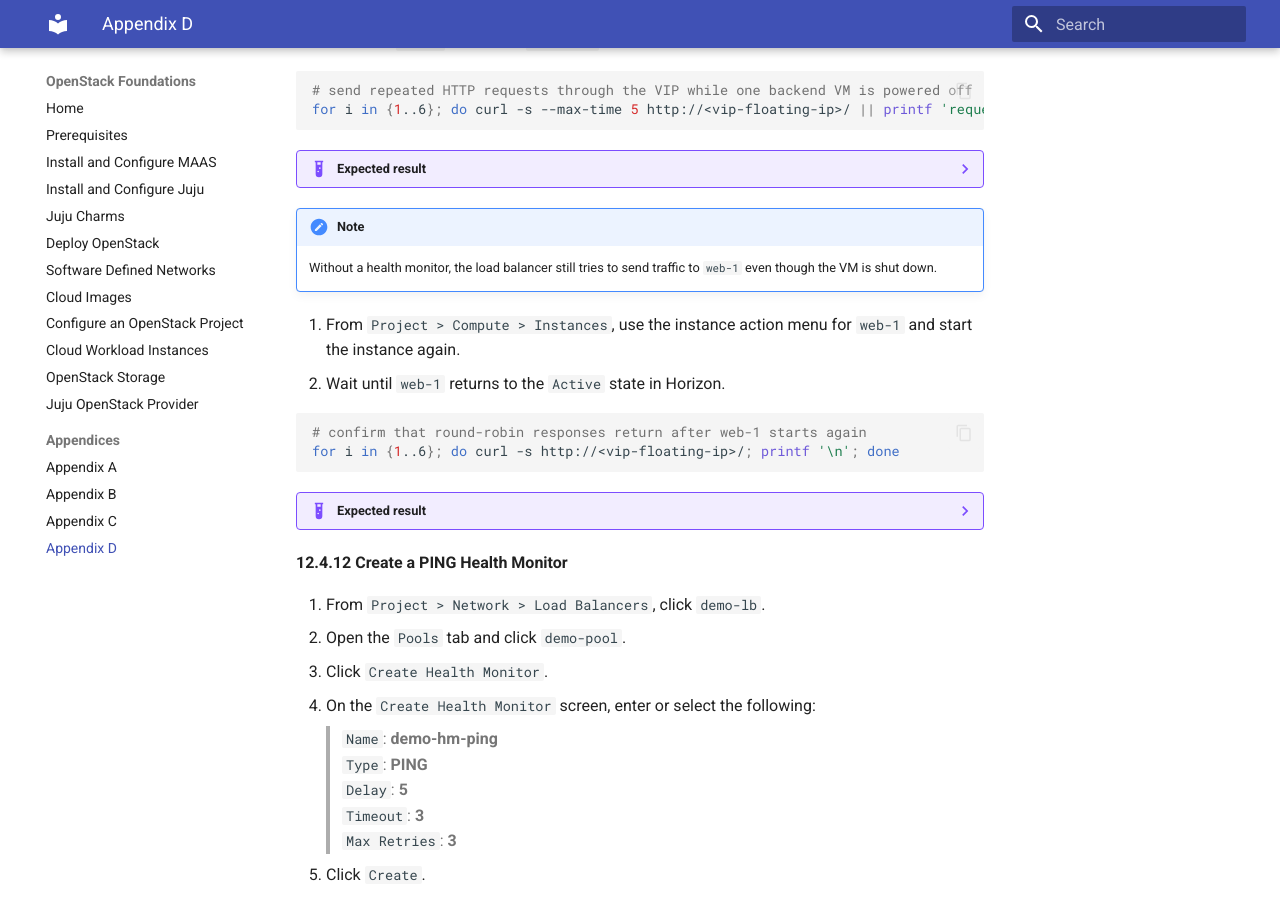
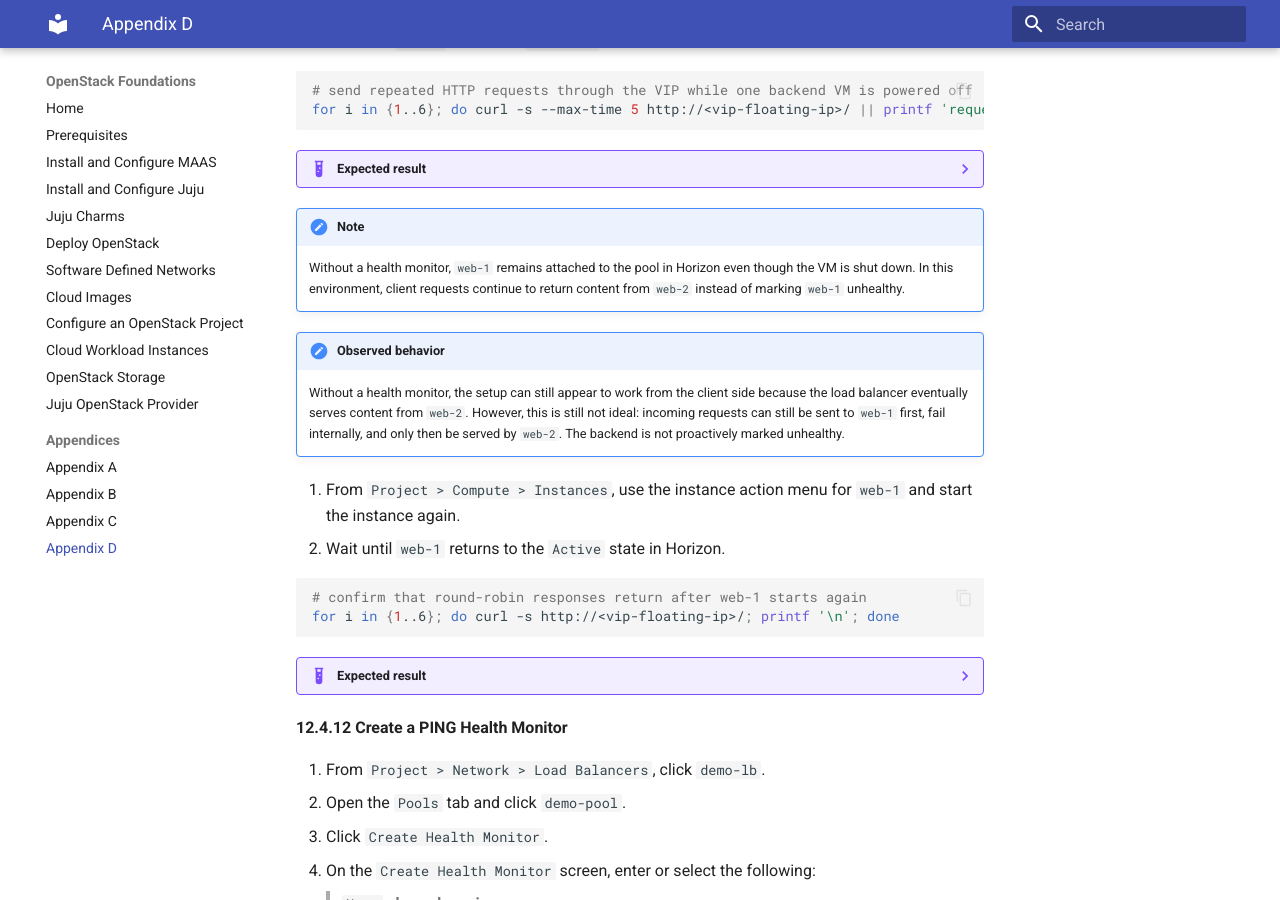
Before and after one commit to radumoisan/canonical-openstack-foundations, an MkDocs documentation site: the page built from docs/appendix_d.md, in a window 1280 px wide and 900 px high, scrolled down 7777 px. Built offline with MkDocs 1.6.1 and Material for MkDocs 9.7.7, drawn with Linux system fonts in a browser that asks for light colours.

Commit message:
Clarify load balancer health monitor behavior in Appendix D

````diff
--- a/docs/appendix_d.md
+++ b/docs/appendix_d.md
@@ -334,15 +334,18 @@
 ??? example "Expected result"
     ```bash
     <h1>Apache backend web-2</h1>
-    request failed
     <h1>Apache backend web-2</h1>
-    request failed
     <h1>Apache backend web-2</h1>
-    request failed
+    <h1>Apache backend web-2</h1>
+    <h1>Apache backend web-2</h1>
+    <h1>Apache backend web-2</h1>
     ```
 
 !!! note
-    Without a health monitor, the load balancer still tries to send traffic to `web-1` even though the VM is shut down.
+    Without a health monitor, `web-1` remains attached to the pool in Horizon even though the VM is shut down. In this environment, client requests continue to return content from `web-2` instead of marking `web-1` unhealthy.
+
+!!! note "Observed behavior"
+    Without a health monitor, the setup can still appear to work from the client side because the load balancer eventually serves content from `web-2`. However, this is still not ideal: incoming requests can still be sent to `web-1` first, fail internally, and only then be served by `web-2`. The backend is not proactively marked unhealthy.
 
 3. From `Project > Compute > Instances`, use the instance action menu for `web-1` and start the instance again.
 4. Wait until `web-1` returns to the `Active` state in Horizon.
````
